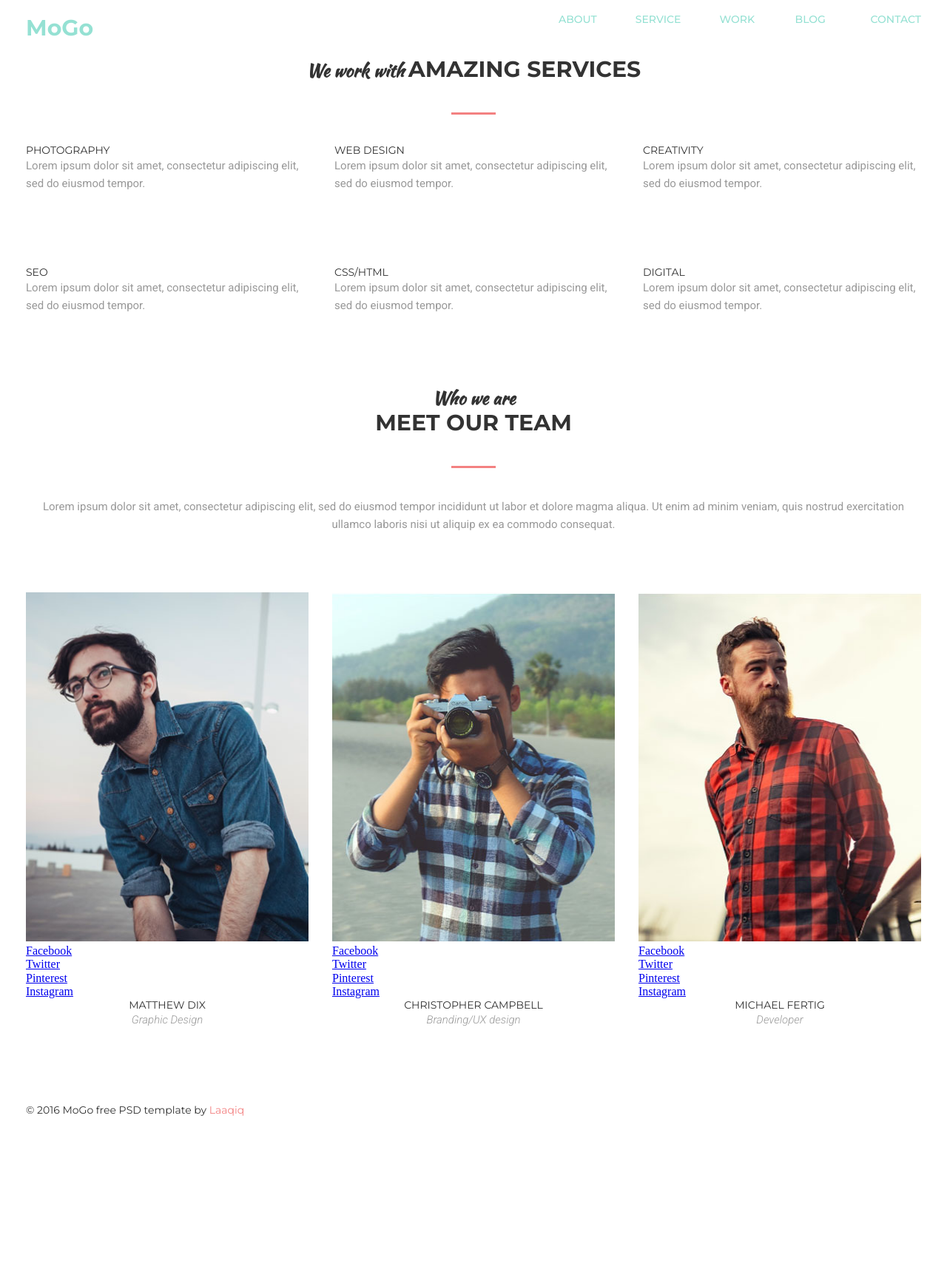
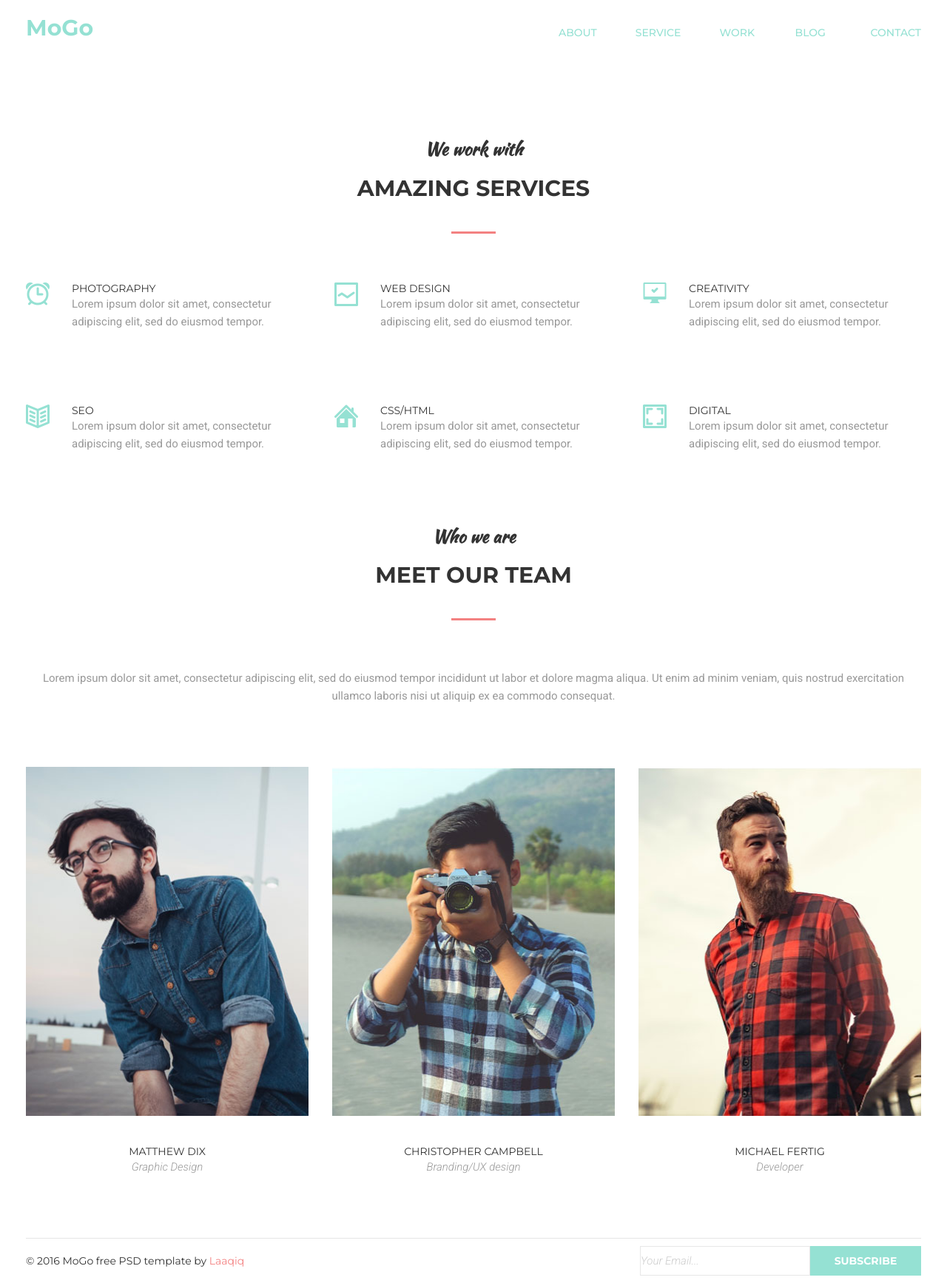
Before and after one commit to tania-voyat/goit-fe-course, a web app: file html+css/module-06/index.html in a window 1280 px wide. Shown: the whole page at 74% size. Before the commit the page ends 1509 px from the top, so only its background shows below. Run offline with its HTML, style and script files only (its server is not run), Linux system fonts and the light colour scheme.

Commit message:
Added icons and footer to module 6

```diff
--- a/html+css/module-05/index.html
+++ b/html+css/module-05/index.html
@@ -37,7 +37,7 @@
                 <p class="slider-text">CITY TOURS / TOUR TICKETS / TOUR GUIDES</p>
             </div>
         </div>
-            <img class="slider-image" src="./img/slide4.jpg" alt="" width=1648 height="602">
+            <img class="slider-image" src="./img/slide4.jpg" alt="" width="1648" height="602">
         </div>
     <section class="collection">
         <div class="wrapper">
--- a/html+css/module-06/css/styles.css
+++ b/html+css/module-06/css/styles.css
@@ -12,6 +12,7 @@
 .site-nav {
     display: flex;
     justify-content: space-between;
+    margin-bottom: 112px;
 }
 
 .site-logo {
@@ -30,7 +31,7 @@
     display: flex;
     width: 490px;
     justify-content: space-between;
-    align-items: center;
+    align-items: flex-end;
 }
 
 .site-menu li {
@@ -82,7 +83,7 @@
     background-color: rgb(243, 129, 129);
     width: 60px;
     height: 3px;
-    margin: 40px auto;
+    margin: 40px auto 66px;
 }
 
 .section-header {
@@ -94,11 +95,13 @@
 }
 
 .section-header span {
+    display: block;
     font-size: 30px;
     font-family: "Montserrat";
     color: rgb(51, 51, 51);
     font-weight: bold;
     text-transform: uppercase;
+    padding: 20px 0 0;
 }
 
 .services-list {
@@ -111,6 +114,53 @@
     list-style: none;
     width: 376px;
     margin-bottom: 100px;
+    position: relative;
+    padding-left: 62px;
+}
+
+.services-list-items::before {
+    display: block;
+    content: '';
+    width: 32px;
+    height: 32px;
+    position: absolute;
+    background-repeat: no-repeat;
+}
+
+.photography::before {
+    background-image: url(../img/icons/photograpy.png);
+    position: absolute;
+    top: 0; left: 0;
+}
+
+.web-design::before {
+    background-image: url(../img/icons/web-design.png);
+    position: absolute;
+    top: 0; left: 0;
+}
+
+.creativity::before {
+    background-image: url(../img/icons/creativity.png);
+    position: absolute;
+    top: 0; left: 0;
+}
+
+.seo::before {
+    background-image: url(../img/icons/seo.png);
+    position: absolute;
+    top: 0; left: 0;
+}
+
+.css-html::before {
+    background-image: url(../img/icons/css-html.png);
+    position: absolute;
+    top: 0; left: 0;
+}
+
+.digital::before {
+    background-image: url(../img/icons/digital.png);
+    position: absolute;
+    top: 0; left: 0;
 }
 
 .services-heading {
@@ -137,6 +187,14 @@
     align-items: center;
 }
 
+.team-section::after {
+    content: '';
+    background-color: rgb(229, 229, 229);
+    height: 1px;
+    width: 100%;
+    display: block;
+}
+
 .team-list {
     display: flex;
     width: 1210px;
@@ -153,7 +211,7 @@
     color: rgb(153, 153, 153);
     line-height: 1.6;
     text-align: center;
-    margin-bottom: 80px;
+    margin-bottom: 84px;
 }
 
 .team-name {
@@ -166,15 +224,81 @@
 }
 
 .occupation {
-     font-style: italic;
+    font-style: italic;
 }
 
-.footer-text {
-        font-size: 14px;
-        font-family: "Montserrat";
-        color: rgb(51, 51, 51);
-        line-height: 1.2;
+.team-overlay {
+    position: relative;
 }
+
+.team-overlay img {
+    display: block;
+    margin-bottom: 40px;
+}
+
+.gradient-overlay {
+    position: absolute;
+    width: 100%;
+    height: 100%;
+    background-image: linear-gradient( 180deg, rgba(243,129,129, 0.8) 0%, rgba(252,227,138, 0.8) 100%);
+    display: flex;
+    align-items: center;
+    justify-content: center;
+    opacity: 0;
+}
+
+.team-list-items:hover .gradient-overlay {
+    opacity: 1;
+    transition: opacity 200ms linear;
+}
+
+.team-list-items:hover .team-image {
+    box-shadow: 10px 10px #95e1d3;
+    transition: box-shadow 200ms linear;
+}
+
+.team-socials {
+    display: flex;
+}
+
+.team-socials a {
+    display: block;
+    width: 56px;
+    height: 56px;
+    background-color: #fce38a;
+    margin-right: 1px;
+    background-repeat: no-repeat;
+    background-position: center;
+}
+
+.team-socials a:hover {
+    background-color: #95e1d3;
+    transition: background-color 200ms linear;
+}
+
+.visually-hidden {
+    position: absolute;
+    clip: rect(0 0 0 0);
+    width: 1px;
+    height: 1px;
+    margin: -1px;
+}
+
+.icon-facebook {
+    background-image: url(../img/icons/facebook.png);
+}
+
+.icon-twitter {
+    background-image: url(../img/icons/twitter.png);
+  }
+
+.icon-pinterest {
+    background-image: url(../img/icons/pinterest.png);
+  }
+
+.icon-instagram {
+    background-image: url(../img/icons/instagram.png);
+  }
 
 .footer {
     display: flex;
@@ -183,7 +307,40 @@
     justify-content: space-between;
 }
 
+.footer-text {
+    font-size: 14px;
+    font-family: "Montserrat";
+    color: rgb(51, 51, 51);
+    line-height: 1.2;
+}
+
 .footer-text a {
     text-decoration: none;
     color: rgb(243, 129, 129);
 }
+
+.input {
+    border: 1px solid  rgb(231, 231, 231);
+    width: 230px;
+    height: 40px;
+    float: left;
+}
+
+.input::placeholder {
+    font-size: 15px;
+    font-family: "Roboto";
+    color: rgb(204, 204, 204);
+    font-style: italic;
+}
+
+.button {
+    background-color: rgb(149, 225, 211);
+    width: 150px;
+    height: 40px;
+    border: none;
+    text-transform: uppercase;
+    font-size: 14px;
+    font-family: "Montserrat";
+    color: rgb(255, 255, 255);
+    font-weight: bold;
+}
--- a/html+css/module-06/index.html
+++ b/html+css/module-06/index.html
@@ -26,71 +26,83 @@
         <section class="services">
             <h2 class="section-header">We work with <span>Amazing Services</span></h2>
             <ul class="services-list">
-                <li class="services-list-items">
+                <li class="services-list-items photography">
                     <h3 class="services-heading">Photography</h3>
                     <p class="services-text">Lorem ipsum dolor sit amet, consectetur adipiscing elit, sed do eiusmod tempor.</p>
                 </li>
-                <li class="services-list-items">
+                <li class="services-list-items web-design">
                     <h3 class="services-heading">Web Design</h3>
                     <p class="services-text">Lorem ipsum dolor sit amet, consectetur adipiscing elit, sed do eiusmod tempor.</p>
                 </li>
-                <li class="services-list-items">
+                <li class="services-list-items creativity">
                     <h3 class="services-heading">Creativity</h3>
                     <p class="services-text">Lorem ipsum dolor sit amet, consectetur adipiscing elit, sed do eiusmod tempor.</p>
                 </li>
-                <li class="services-list-items">
+                <li class="services-list-items seo">
                     <h3 class="services-heading">seo</h3>
                     <p class="services-text">Lorem ipsum dolor sit amet, consectetur adipiscing elit, sed do eiusmod tempor.</p>
                 </li>
-                <li class="services-list-items">
+                <li class="services-list-items css-html">
                     <h3 class="services-heading">Css/Html</h3>
                     <p class="services-text">Lorem ipsum dolor sit amet, consectetur adipiscing elit, sed do eiusmod tempor.</p>
                 </li>
-                <li class="services-list-items">
+                <li class="services-list-items digital">
                     <h3 class="services-heading">digital</h3>
                     <p class="services-text">Lorem ipsum dolor sit amet, consectetur adipiscing elit, sed do eiusmod tempor.</p>
                 </li>
             </ul>
         </section>
         <section class="team-section">
-            <h2 class="section-header">Who we are <br><span>Meet our Team</span></h2>
+            <h2 class="section-header">Who we are <span>Meet our Team</span></h2>
             <p class="team-about">Lorem ipsum dolor sit amet, consectetur adipiscing elit, sed do eiusmod tempor incididunt ut labor et dolore magma aliqua. Ut enim ad minim veniam, quis nostrud exercitation ullamco laboris nisi ut aliquip ex ea commodo consequat.</p>
             <ul class="team-list">
-                <li>
+                <li class="team-list-items">
                     <div class="team-overlay">
-                        <img src="img/img_1.jpg" alt="" width="382" height="472">
+                        <div class="gradient-overlay">
+                            <div class="socials">
                                 <ul class="team-socials">
-                            <li><a href="#">Facebook</a></li>
-                            <li><a href="#">Twitter</a></li>
-                            <li><a href="#">Pinterest</a></li>
-                            <li><a href="#">Instagram</a></li>
+                                    <li><a class="icon-facebook" href="#"><span class="visually-hidden">Facebook</span></a></li>
+                                    <li><a class="icon-twitter" href="#"><span class="visually-hidden">Twitter</span></a></li>
+                                    <li><a class="icon-pinterest" href="#"><span class="visually-hidden">Pinterest</span></a></li>
+                                    <li><a class="icon-instagram" href="#"><span class="visually-hidden">Instagram</span></a></li>
                                 </ul>
+                            </div>
+                        </div>
+                        <img class="team-image" src="img/img_1.jpg" alt="" width="382" height="472">
                     </div>
                     <p class="team-name">Matthew Dix</p>
                     <p class="team-about occupation">Graphic Design</p>
                 </li>
-                <li>
+                <li class="team-list-items">
                     <div class="team-overlay">
-                        <img src="img/img_2.jpg" alt="" width="382" height="472">
+                        <div class="gradient-overlay">
+                            <div class="socials">
                                 <ul class="team-socials">
-                            <li><a href="#">Facebook</a></li>
-                            <li><a href="#">Twitter</a></li>
-                            <li><a href="#">Pinterest</a></li>
-                            <li><a href="#">Instagram</a></li>
+                                    <li><a class="icon-facebook" href="#"><span class="visually-hidden">Facebook</span></a></li>
+                                    <li><a class="icon-twitter" href="#"><span class="visually-hidden">Twitter</span></a></li>
+                                    <li><a class="icon-pinterest" href="#"><span class="visually-hidden">Pinterest</span></a></li>
+                                    <li><a class="icon-instagram" href="#"><span class="visually-hidden">Instagram</span></a></li>
                                 </ul>
+                            </div>
+                        </div>
+                        <img class="team-image" src="img/img_2.jpg" alt="" width="382" height="472">
                     </div>
                     <p class="team-name">Christopher Campbell</p>
                     <p class="team-about occupation">Branding/UX design</p>
                 </li>
-                <li>
+                <li class="team-list-items">
                     <div class="team-overlay">
-                        <img src="img/img_3.jpg" alt="" width="382" height="472">
+                        <div class="gradient-overlay">
+                            <div class="socials">
                                 <ul class="team-socials">
-                            <li><a href="#">Facebook</a></li>
-                            <li><a href="#">Twitter</a></li>
-                            <li><a href="#">Pinterest</a></li>
-                            <li><a href="#">Instagram</a></li>
+                                    <li><a class="icon-facebook" href="#"><span class="visually-hidden">Facebook</span></a></li>
+                                    <li><a class="icon-twitter" href="#"><span class="visually-hidden">Twitter</span></a></li>
+                                    <li><a class="icon-pinterest" href="#"><span class="visually-hidden">Pinterest</span></a></li>
+                                    <li><a class="icon-instagram" href="#"><span class="visually-hidden">Instagram</span></a></li>
                                 </ul>
+                            </div>
+                        </div>
+                        <img class="team-image" src="img/img_3.jpg" alt="" width="382" height="472">
                     </div>
                     <p class="team-name">Michael Fertig </p>
                     <p class="team-about occupation">Developer</p>
@@ -100,7 +112,10 @@
     </main>
     <footer class="footer">
         <p class="footer-text">&#169; 2016 MoGo free PSD template by <a href="#">Laaqiq</a></p>
-        <form action=""></form>
+        <form action="">
+            <input class="input" type="text" placeholder="Your Email...">
+            <button class="button">Subscribe</button>
+        </form>
     </footer>
 </div>
 </body>
```
Also changed, not shown: html+css/module-06/img/icons/creativity.png (added), html+css/module-06/img/icons/css-html.png (added), html+css/module-06/img/icons/digital.png (added), html+css/module-06/img/icons/facebook.png (added), html+css/module-06/img/icons/instagram.png (added), html+css/module-06/img/icons/photograpy.png (added), html+css/module-06/img/icons/pinterest.png (added), html+css/module-06/img/icons/seo.png (added), html+css/module-06/img/icons/twitter.png (added), html+css/module-06/img/icons/web-design.png (added). Lines whose indentation alone changed are shown as unchanged.
